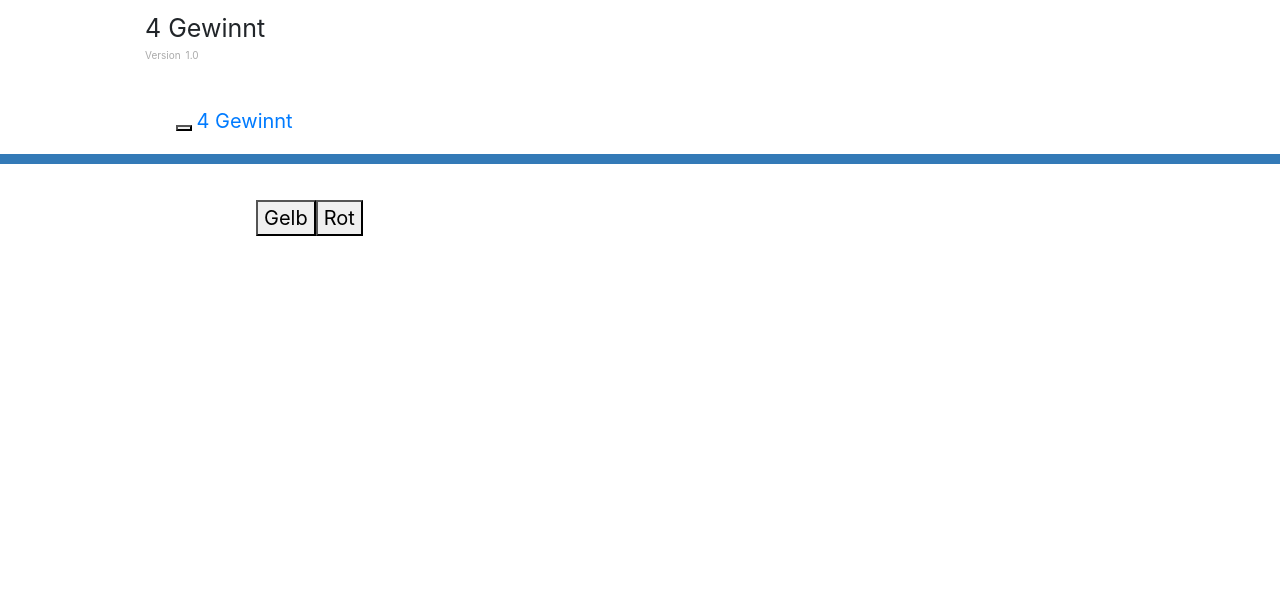
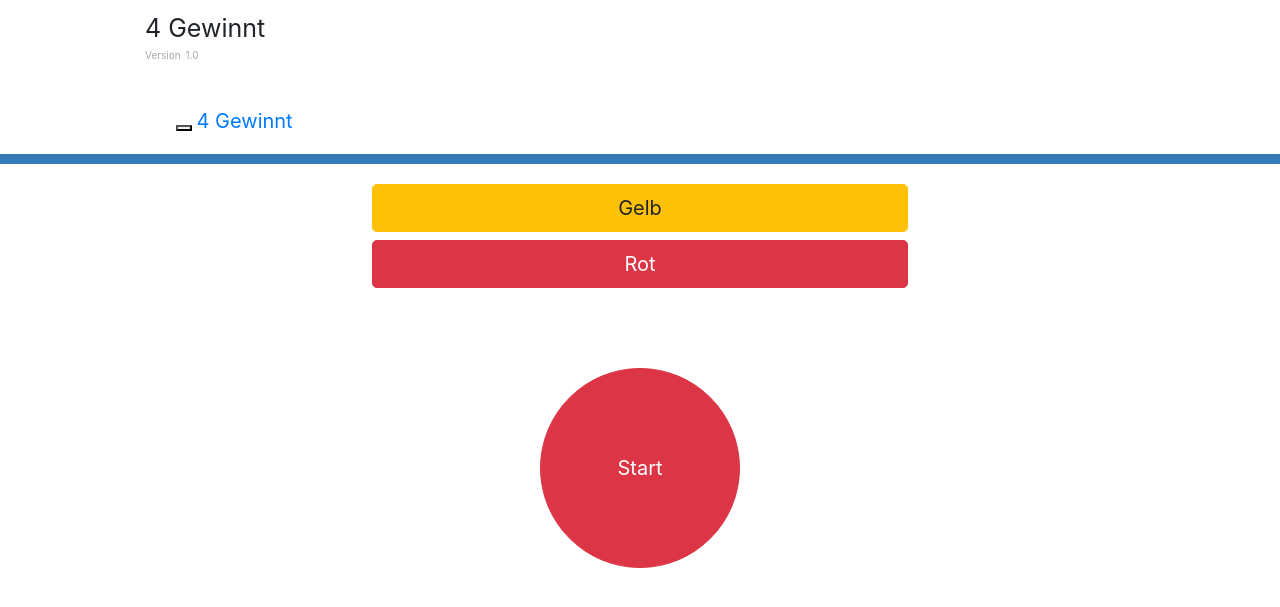
Before and after one commit to fhkufstein-webdevelopment/webdev-project-viergewinnt, a PHP site: the page made by includes/views/index.php in a window 1280 px wide. Shown: the top 607 px of the page. Run offline with PHP 8.4, Linux system fonts and the light colour scheme; the template is opened without the code that fills it, so the values that code supplies are empty; some libraries are stand-ins or nearby versions.

Commit message:
added Farbauswahl Buttons + fixes

```diff
--- a/css/game.css
+++ b/css/game.css
@@ -1,9 +1,3 @@
-
-#gamecontainer {
-    font-size: 1.25em;
-    width: 60vw;
-    margin: 1rem auto 0 auto;
-}
 
 #game-table {
     margin: 0 auto;
@@ -12,8 +6,8 @@
 
 .game-col {
     border: 5px solid dodgerblue;
-    width: 50px;
-    height: 50px;
+    width: 80px;
+    height: 80px;
     text-align: center;
 }
 
@@ -22,3 +16,11 @@
     height: 100%;
     border-radius: 50%;
 }
+
+#startGameButton{
+    margin-top: 5rem;
+    border-radius: 50%;
+    width: 200px;
+    height: 200px;
+
+}
--- a/includes/views/index.php
+++ b/includes/views/index.php
@@ -4,13 +4,23 @@
 
 ?>
     <div id="main">
-    <div class="row">
-        <div id="gamecontainer">
+        <div class="row justify-content-center" id="gamerow">
+            <div id="preStartContainer" class="col-md-8 col-sm-12">
                 <script type="text/javascript" src="js/game.js"></script>
                 <script type="text/javascript">
-                window.onload = start();
+
                 </script>
+                <div class="row justify-content-center">
+                    <div id="buttoncontainer" class="col-md-10 col-sm-6">
+                        <button id="farbeRotButton" type="button" class="btn btn-lg btn-warning btn-block" onclick="farbAuswahl('yellow')">Gelb</button>
+                        <button id="farbeGelbButton" type="button" class="btn btn-lg btn-danger btn-block" onclick="farbAuswahl('red')">Rot</button>
                     </div>
+                </div>
+                <div class="row justify-content-center">
+                    <button id="startGameButton" class="btn btn-lg btn-danger" onclick="startButton()">Start</button>
+                </div>
+            </div>
+            <div id="gameInfo">
             </div>
         </div>
 
--- a/js/game.js
+++ b/js/game.js
@@ -30,15 +30,23 @@
  */
 function farbAuswahl(farbe) {
     spFarbe = farbe;
+    let startButton = $("#startGameButton");
     if (farbe === "yellow") {
         aiFarbe = "red";
+        startButton.removeClass("btn-danger");
+        startButton.addClass("btn-warning");
     } else {
+        startButton.removeClass("btn-warning");
+        startButton.addClass("btn-danger");
         aiFarbe = "yellow";
     }
-    console.log(farbe + " ai:" + aiFarbe);
+}
+
+function startButton() {
+    $("#preStartContainer").remove();
+    $('#gamerow').append('<div id="gamecontainer" class="col-md-8 col-sm-12"></div>');
     drawTable(totalRows, cellsInRow);
 }
-
 /**
  * zeichnet das Spielfeld in der Größe der Parameter
  * gibt jedem Feld die onClick Function drawClick()
```
Also changed, not shown: game/index.html (deleted, +0 -40 lines), includes/views/login.php (+5 -5 lines), includes/views/parts/header.php (+22 -13 lines). Lines whose indentation alone changed are shown as unchanged.
